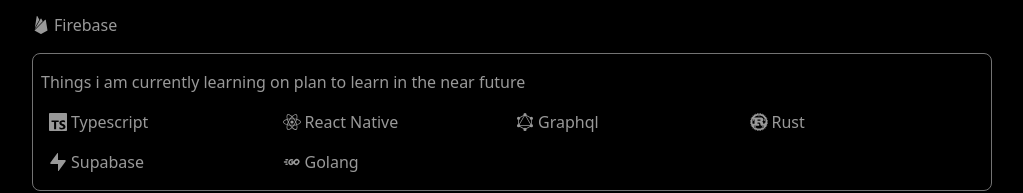
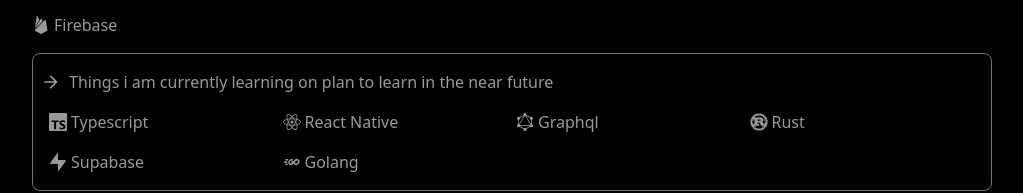
Before and after one commit to Ayothegod/portfolio, a Next.js app: page / in a window 1280 px wide. Shown: the part 656-849 px from the top of the page, without its empty margins (128-1151 px from the left). Built offline with nearby package versions, Linux system fonts and the light colour scheme.

Commit message:
add -> on future tools

```diff
--- a/components/FutureTools.jsx
+++ b/components/FutureTools.jsx
@@ -1,6 +1,7 @@
 import {FaReact,FaRust} from "react-icons/fa"
 import {SiTypescript,SiSupabase, SiGraphql } from "react-icons/si"
 import {TbBrandGolang} from "react-icons/tb"
+
 
 
 const FutureTools = () => {
--- a/pages/index.js
+++ b/pages/index.js
@@ -6,12 +6,13 @@
 import IndTool from "@/components/IndTool";
 import Footer from "@/components/Footer";
 import { BsLinkedin } from "react-icons/bs";
+import { MdArrowForward } from "react-icons/md";
 import {
   FaTwitterSquare,
   FaInstagramSquare,
   FaGithubSquare,
 } from "react-icons/fa";
-import aboutImage from "@/assets/p4n2ny.jpg"
+import aboutImage from "@/assets/p4n2ny.jpg";
 import FutureTools from "@/components/FutureTools";
 
 export default function Home() {
@@ -32,8 +33,11 @@
         <main className="px-4">
           <section className="max-w-[60rem] mx-auto mt-4">
             <div className="w-48 md:w-60 rounded-lg overflow-hidden">
-
-            <Image src={aboutImage} alt="aboutImage" className="h-full w-full"/>
+              <Image
+                src={aboutImage}
+                alt="aboutImage"
+                className="h-full w-full"
+              />
             </div>
             <h1 className="font-bold text-white text-2xl mb-2 mt-8">
               Hi, I&apos;m Ayomide
@@ -60,15 +64,18 @@
               use below.
             </p>
             <aside className="grid grid-cols-2 md:grid-cols-3 lg:grid-cols-4 mt-4 gap-x-2 gap-y-4 ">
-              <IndTool/>
+              <IndTool />
             </aside>
             <aside className="w-full border rounded-lg border-neutral-500 py-4 px-2 mt-4">
-              <p>
-                Things i am currently learning on plan to learn in the near
-                future
-              </p>
+              <div className="flex items-center gap-2">
+                <MdArrowForward className="h-5 w-5"/>
+                <p>
+                  Things i am currently learning on plan to learn in the near
+                  future
+                </p>
+              </div>
               <div className="grid grid-cols-2 md:grid-cols-3 lg:grid-cols-4 mt-4 gap-x-2 gap-y-4 px-2">
-                <FutureTools/>
+                <FutureTools />
               </div>
             </aside>
           </section>
```
